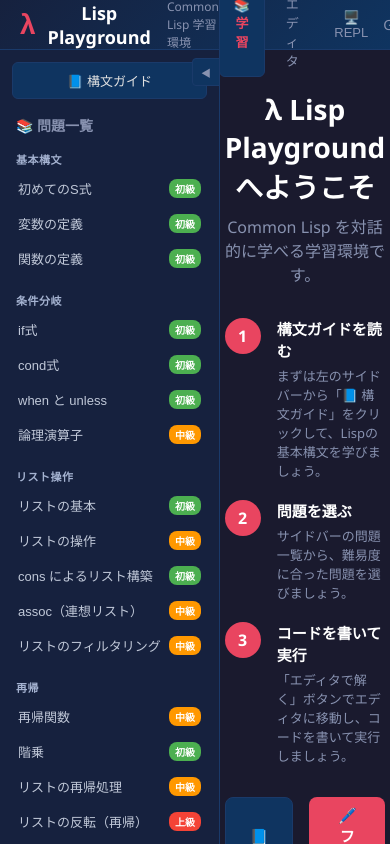
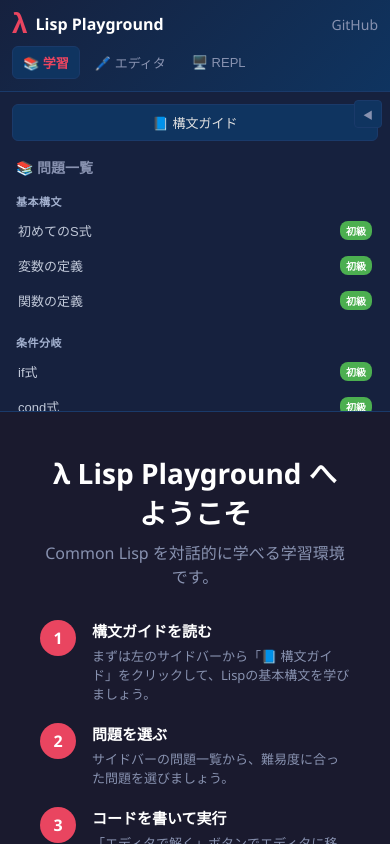
Before and after one commit to Mr-129/lisp-playground, a React (Vite) app: page / in a window 390 px wide. Built offline with nearby package versions, Linux system fonts and the light colour scheme; the HTML template or start-up script is replaced by a standard one.

Commit message:
fix: improve mobile layout

```diff
--- a/src/App.css
+++ b/src/App.css
@@ -617,6 +617,133 @@
   }
 }
 
+@media (max-width: 640px) {
+  .app-header {
+    height: auto;
+    padding: 10px 12px;
+    flex-wrap: wrap;
+    gap: 8px;
+    align-items: center;
+  }
+
+  .header-left {
+    flex: 1 1 auto;
+    min-width: 0;
+    gap: 8px;
+  }
+
+  .header-title {
+    min-width: 0;
+    font-size: 16px;
+  }
+
+  .header-title-link {
+    text-align: left;
+  }
+
+  .header-subtitle {
+    display: none;
+  }
+
+  .header-nav {
+    order: 3;
+    flex: 1 0 100%;
+    overflow-x: auto;
+    padding-bottom: 2px;
+  }
+
+  .header-nav-button {
+    flex: 0 0 auto;
+    white-space: nowrap;
+    padding: 6px 10px;
+  }
+
+  .header-right {
+    margin-left: auto;
+  }
+
+  .learn-page {
+    flex-direction: column;
+  }
+
+  .sidebar {
+    width: 100%;
+    border-right: none;
+    border-bottom: 1px solid #1a3a6a;
+  }
+
+  .sidebar.open {
+    width: 100%;
+    max-height: min(320px, 45vh);
+  }
+
+  .sidebar.closed {
+    width: 100%;
+    height: 44px;
+  }
+
+  .sidebar-toggle {
+    right: 8px;
+    top: 8px;
+    border-radius: 4px;
+  }
+
+  .learn-welcome {
+    padding: 24px 16px;
+  }
+
+  .welcome-content h2 {
+    font-size: 24px;
+  }
+
+  .welcome-actions {
+    flex-direction: column;
+  }
+
+  .guide-start-button,
+  .start-coding-button {
+    width: 100%;
+    max-width: 100%;
+    box-sizing: border-box;
+  }
+
+  .learn-actions {
+    padding: 12px 16px;
+  }
+
+  .problem-view {
+    padding: 12px 16px;
+  }
+
+  .editor-page-header {
+    flex-wrap: wrap;
+    gap: 8px;
+    padding: 8px 12px;
+  }
+
+  .current-problem-label {
+    width: 100%;
+    font-size: 13px;
+  }
+
+  .repl-header {
+    flex-wrap: wrap;
+    gap: 8px;
+    padding: 8px 12px;
+  }
+
+  .repl-subtitle {
+    flex-basis: 100%;
+    order: 3;
+  }
+
+  .repl-output,
+  .repl-input-area {
+    padding-left: 12px;
+    padding-right: 12px;
+  }
+}
+
 /* Focus visible for keyboard navigation */
 .sidebar-toggle:focus-visible,
 .free-mode-button:focus-visible,
```
